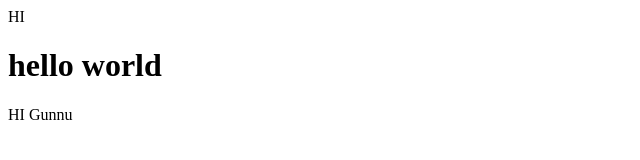
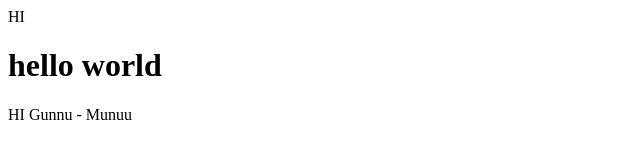
Before and after one commit to amol0390/WebProjects, a plain HTML site: page index.html in a window 1280 px wide. Shown: the full height of the page, 0-640 px from the left. Drawn offline with Linux system fonts and the light colour scheme.

Commit message:
munnu added

```diff
--- a/index.html
+++ b/index.html
@@ -13,5 +13,5 @@
 </body>
 </html>
 <script type="text/javascript">
-    document.write("HI Gunnu");
+    document.write("HI Gunnu - Munuu");
 </script>
```
